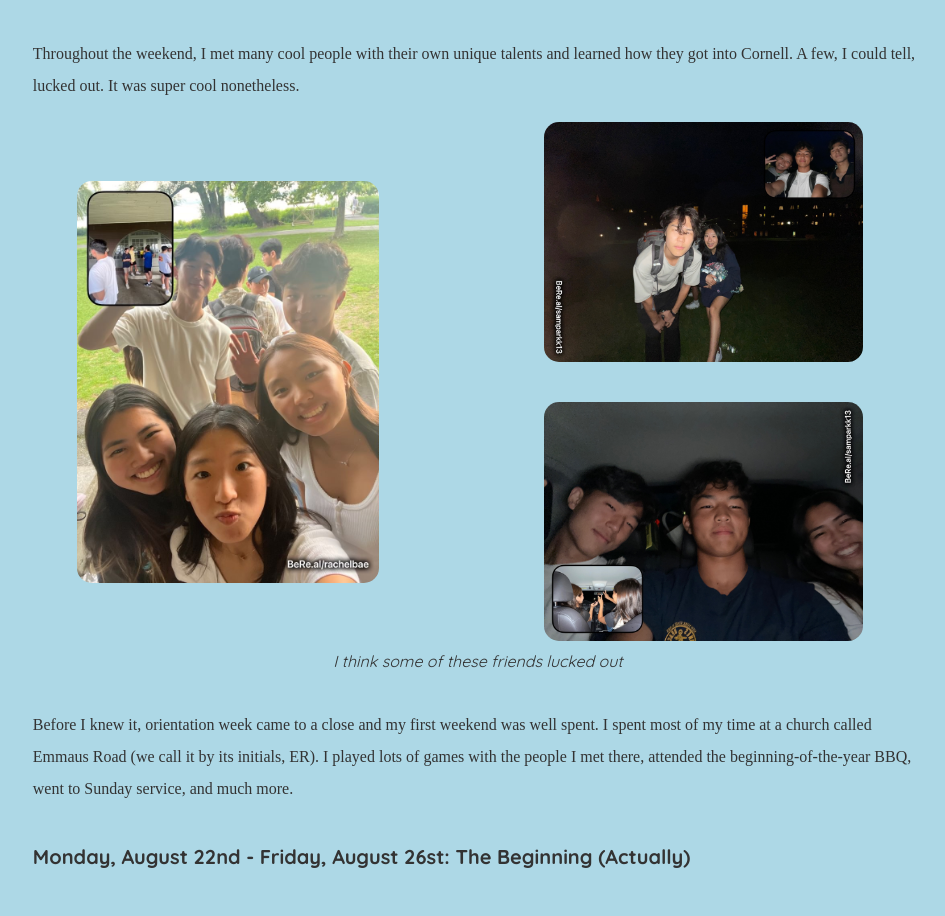
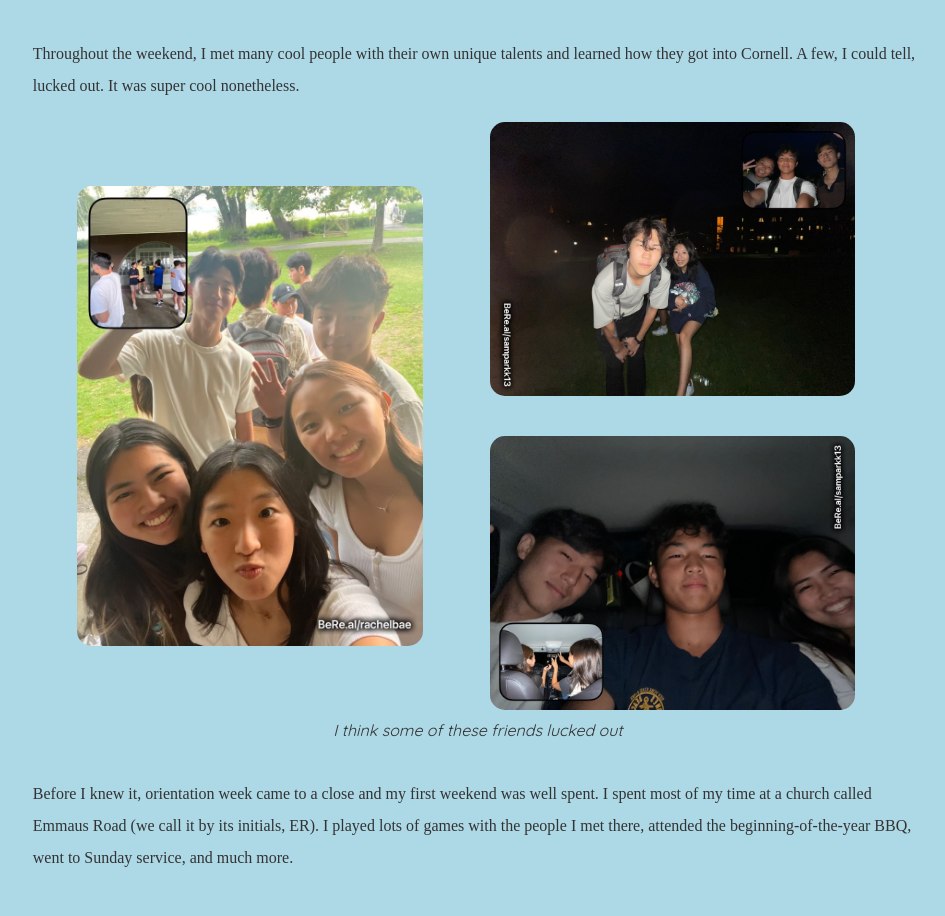
Before and after one commit to samparkk13/parksamuel.com, a React (Create React App) app: page /first-month-Cornell-draft in a window 1280 px wide. Shown: the part 4900-5816 px from the top of the page, without its empty margins (162-1107 px from the left). Built offline with nearby package versions, Linux system fonts and the light colour scheme.

Commit message:
more photo size adjusting

```diff
--- a/src/components/Blog/FirstMonthCornell/FirstMonthBlogDraft.js
+++ b/src/components/Blog/FirstMonthCornell/FirstMonthBlogDraft.js
@@ -204,18 +204,22 @@ const FirstMonthBlogDraft = () => {
                     <Image
                     src="images/BlogImages/FirstMonthBlog/oweekend2.jpg"
                     alt="o-week"
-                    w="100%"
+                    w={{ base: "350px", sm: "100%" }}
+                    minWidth="200px"
+                    maxW="100%"
                     h="auto"
                     display="block"
                     borderRadius="15px"
                     />
                 </Box>
-                <Box display="flex" flexDirection="column" ml="100px" > {/* Stack second and third images vertically */}
+                <Box display="flex" flexDirection="column" ml="0px" > {/* Stack second and third images vertically */}
                     <Box mx="5%" textAlign="center" w="80%">
                     <Image
                         src="images/BlogImages/FirstMonthBlog/oweekend1.JPG"
                         alt="o-week"
-                        w="100%"
+                        w={{ base: "350px", sm: "100%" }}
+                        minWidth="200px"
+                        maxW="100%"
                         h="auto"
                         display="block"
                         borderRadius="15px"
@@ -225,7 +229,9 @@ const FirstMonthBlogDraft = () => {
                     <Image
                         src="images/BlogImages/FirstMonthBlog/oweekend3.JPG"
                         alt="o-week"
-                        w="100%"
+                        w={{ base: "350px", sm: "100%" }}
+                        minWidth="200px"
+                        maxW="100%"
                         h="auto"
                         display="block"
                         borderRadius="15px"
```
